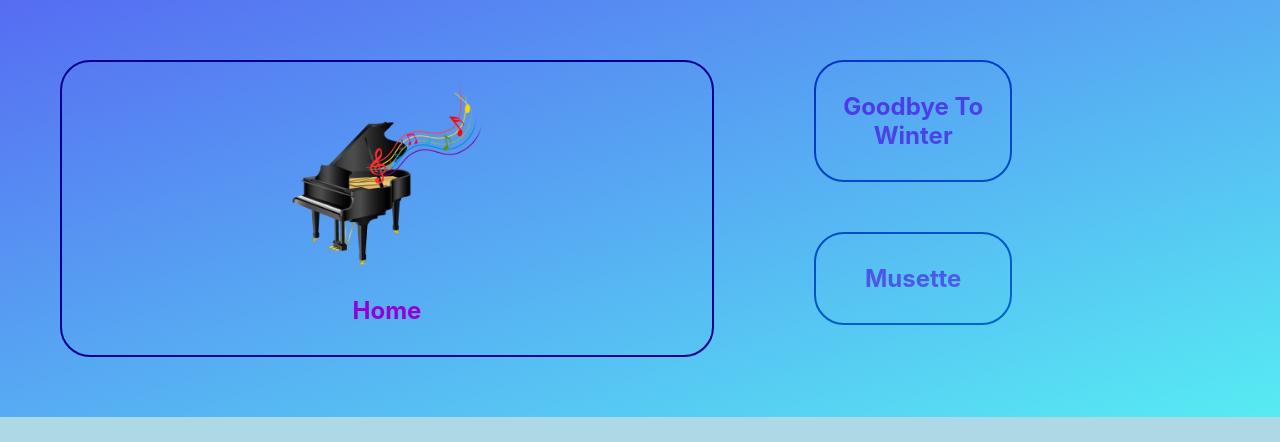
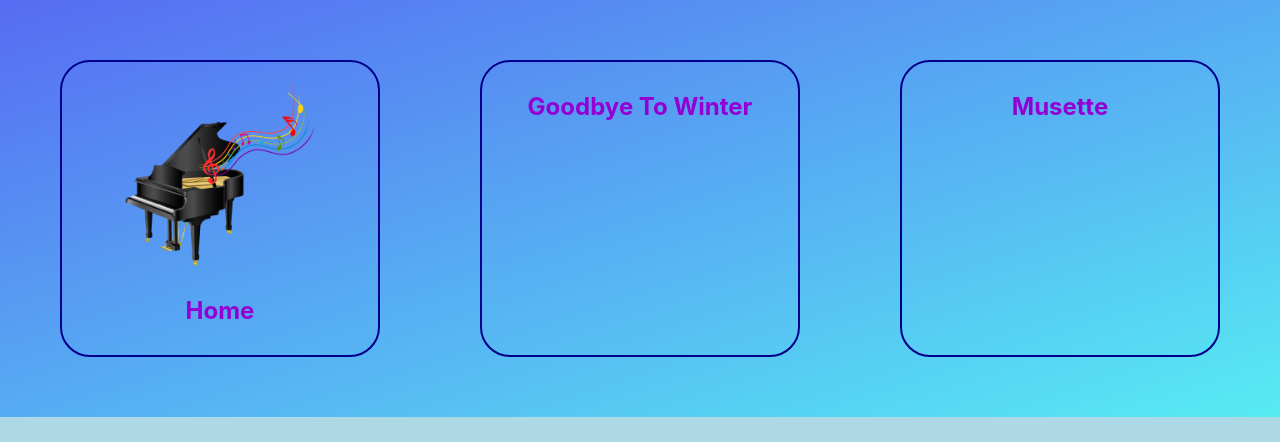
Before and after one commit to Sheilabob/Suzuki-song-resources, a React (Create React App) app: page / in a window 1280 px wide. Shown: the top 442 px of the page. Built offline with nearby package versions, Linux system fonts and the light colour scheme.

Commit message:
items have to be direct children?

```diff
--- a/src/App.css
+++ b/src/App.css
@@ -4,6 +4,10 @@
 
 h2 {
   color: darkblue;
+}
+
+link {
+  z-index: 100;
 }
 
 .pianologo {
--- a/src/App.js
+++ b/src/App.js
@@ -23,14 +23,14 @@ function App() {
             <img class="pianologo" src={"pianoclipart.png"} alt={"Image of Piano"} />
               <Link to="/"><h1>Home</h1></Link>
             </div>
-            <div class="song-list">
+            {/* <div class="song-list"> */}
             <div class="menu-item">
               <Link to="/goodbyetowinter"><h1>Goodbye To Winter</h1></Link>
             </div>
             <div class="menu-item">
               <Link to="/musette"><h1>Musette</h1></Link>
             </div>
-            </div>
+            {/* </div> */}
 
           </div>
         </nav>
```
